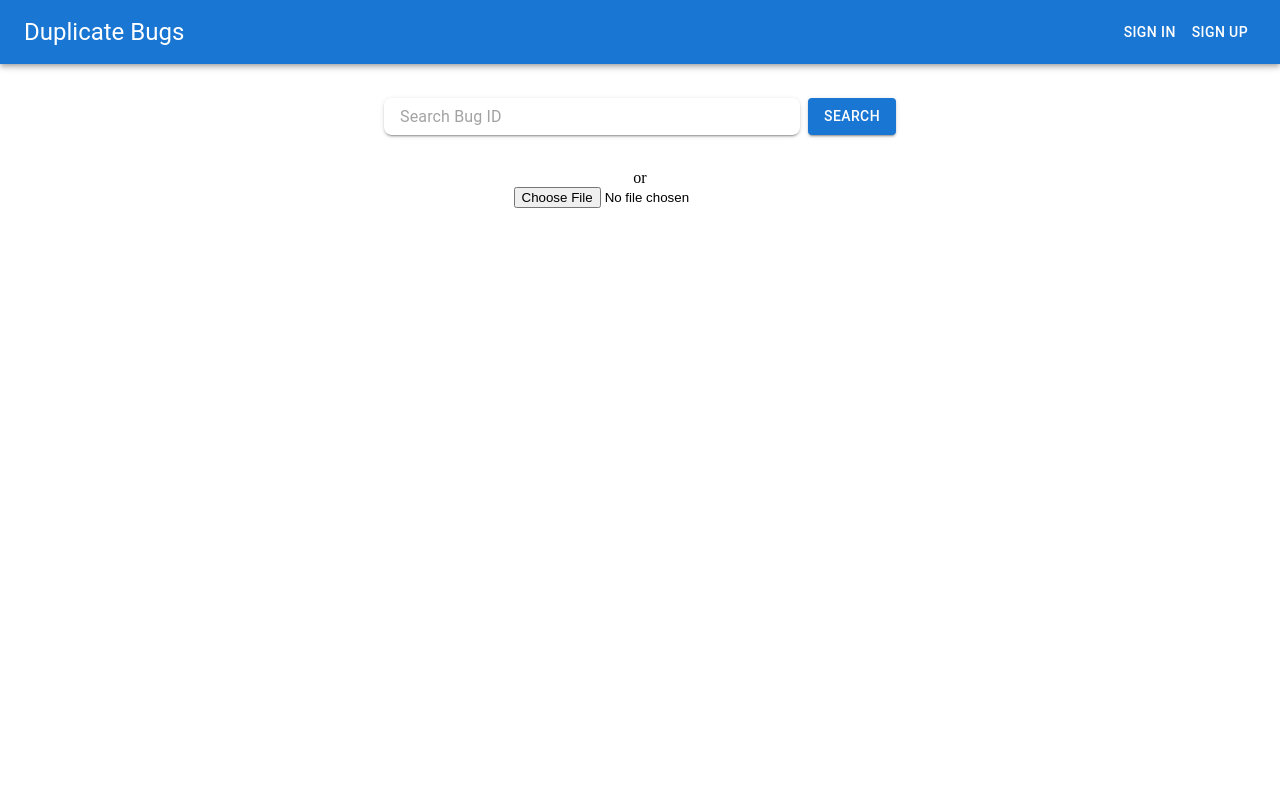
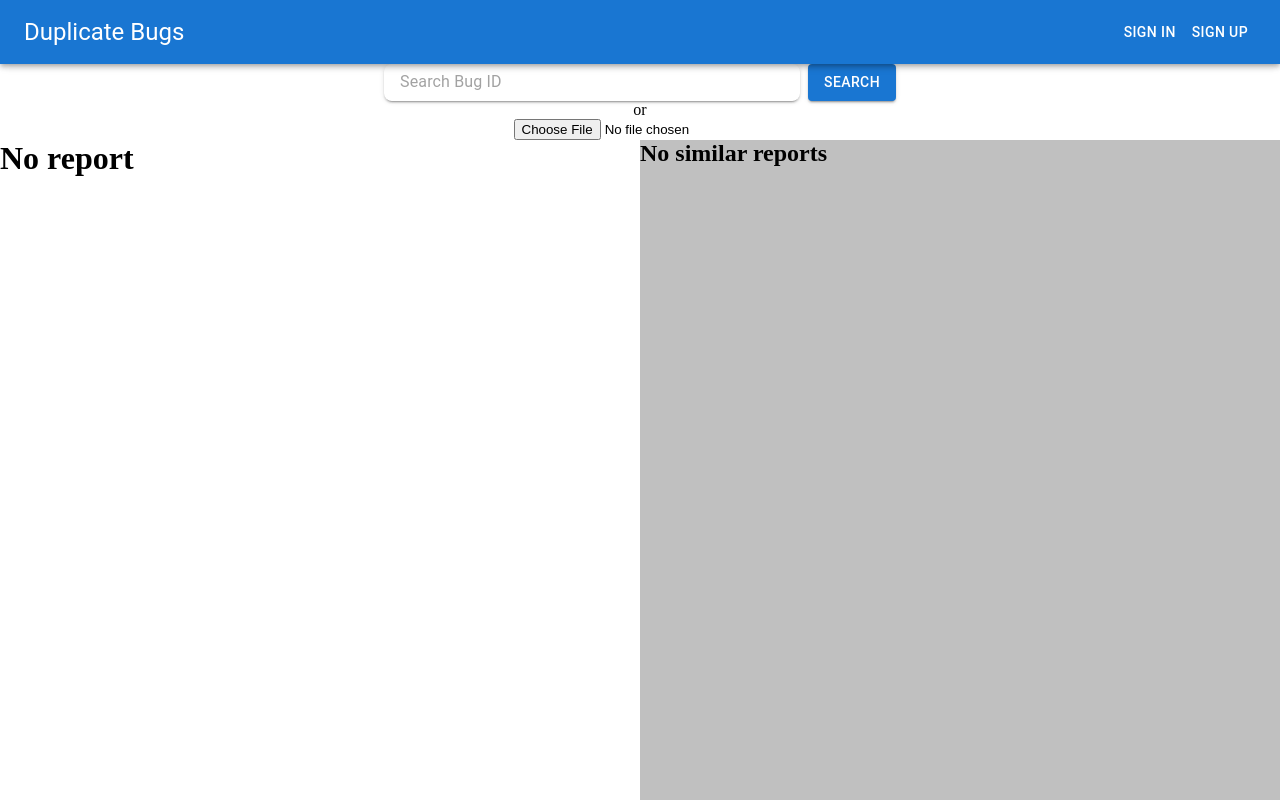
Before and after one commit to atharva-satpute/FinalYearProject, a React app in the folder client/: page / in a window 1280 px wide. Built offline with nearby package versions, Linux system fonts and the light colour scheme.

Commit message:
Added grid to view the bug report and the scores

```diff
--- a/client/src/DashBoard.css
+++ b/client/src/DashBoard.css
@@ -1,12 +1,16 @@
 .dashboard-container {
-    width: 100%;
-    height: 100%;
+    width: 100vw;
+    height: 100vh;
     position: absolute;
-    display: block;
+    display: flex;
+    flex-direction: column;
+    overflow-y: auto;
 }
 
+/* Search */
 .search-container {
-    height: 18%;
+    height: 200px;
+    position: relative;
     display: flex;
     flex-direction: column;
     justify-content: center;
@@ -17,4 +21,10 @@
     width: 40%;
     display: flex;
     margin: auto;
+    z-index: 30;
 }
+
+/* Output */
+.output-container {
+    height: 100%;
+}
--- a/client/src/DashBoard.jsx
+++ b/client/src/DashBoard.jsx
@@ -1,11 +1,15 @@
 import React from "react";
 import axios from 'axios';
-import { Box, Button, InputBase } from '@mui/material';
+import { Box, Button, Grid, InputBase, List, ListItem, Paper, Typography } from '@mui/material';
 import Navbar from "./components/Navbar/NavBar";
 
 import './DashBoard.css';
 import { useNavigate } from "react-router-dom";
 import { useState } from "react";
+import config from "./config/config.json";
+import DataTable from "./components/DataTable/DataTable";
+
+
 
 
 const DashBoard = () => {
@@ -13,6 +17,8 @@ const DashBoard = () => {
     const [isUserAuth, setUserAuth] = useState(false);
     const [searchID, setSearchID] = useState(null);
     const [selectedFile, setSelectedFile] = useState(null);
+    const [receivedData, setReceivedData] = useState(null);
+    const [receivedReport, setReceivedReport] = useState(null);
 
     const isUserAuthCallback = (auth) => {
         setUserAuth(auth);
@@ -20,6 +26,32 @@ const DashBoard = () => {
 
     const onFileChange = (event) => {
         setSelectedFile((event) ? event.target.files[0] : null);
+    }
+
+    function handleSearch() {
+        let URL = `http://${config.server.url}:${config.server.port}` + `/search/${searchID}`;
+
+        // Fetch the report with ID=searchID
+        axios.get(
+            URL
+        )
+        .then((response) => {
+            setReceivedReport(response.data)
+        })
+        .catch((error) => {
+            console.log('Error in receiving the report',error.response.data);
+        });
+
+        // POST the searchID
+        axios.post(
+            URL
+        )
+        .then((response) => {
+            setReceivedData(response.data.result)
+        })
+        .catch((error) => {
+            console.log('Bug Report error:',error.response.data);
+        });
     }
 
     return (
@@ -56,6 +88,7 @@ const DashBoard = () => {
                         sx={{
                             marginLeft: 1
                         }}
+                        onClick={handleSearch}
                     >
                         Search
                     </Button>
@@ -69,6 +102,70 @@ const DashBoard = () => {
                     }}
                 />
             </div>
+            <div className="output-container">
+                <Grid container columns={16}>
+                    <Grid
+                        item
+                        xs={16} md={8}
+                        sx={{
+                            height:'100%',
+                            position: 'relative',
+                            overflowY: 'auto',
+                            maxHeight: 675
+                        }}
+                    >
+                        {
+                            (receivedReport) ?
+                            <DataTable content={receivedReport}/>
+                            :
+                            <h1>No report</h1>
+                        }
+
+                    </Grid>
+                    <Grid
+                        item
+                        xs={16}
+                        md={8}
+                        bgcolor='rgb(192,192,192)'
+                        sx={{
+                            position: 'relative',
+                            overflowY: 'auto',
+                            minHeight: 675,
+                            maxHeight: 675
+                        }}
+                    >
+                        {
+                            (receivedData) ?
+                            (
+                                <List>
+                                    {
+                                        receivedData.map((data) => {
+                                            let key = Object.keys(data);
+                                            return(
+                                                <ListItem key={ key[0] }>
+                                                    <Paper sx={{ width:'100%', paddingLeft:1 }} >
+                                                        <Typography>
+                                                                Bug ID: { key[0] }
+                                                        </Typography>
+                                                        <Typography>
+                                                            Score: { data[key[0]] }
+                                                        </Typography>
+                                                    </Paper>
+                                                </ListItem>
+                                            );
+                                        })
+                                    }
+                                </List>
+                            )
+                            :
+                            (
+                                <h2>No similar reports</h2>
+                            )
+                        }
+
+                    </Grid>
+                </Grid>
+            </div>
         </div>
     );
 }
```
